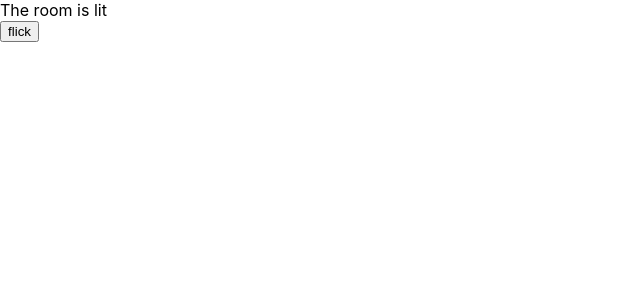
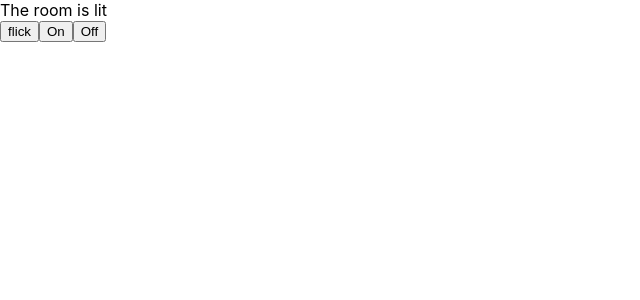
Before and after one commit to jasylwong/react-tutorial, a React (Create React App) app: page / in a window 1280 px wide. Shown: the top 300 px of the page, without its empty margins (0-640 px from the left). Built offline with nearby package versions, Linux system fonts and the light colour scheme.

Commit message:
add On and Off buttons

```diff
--- a/src/Room.js
+++ b/src/Room.js
@@ -10,6 +10,12 @@ const Room = function() {
       <button onClick={ () => setLit(!isLit) } >
         flick
       </button>
+      <button onClick={ () => setLit(true) } >
+        On
+      </button>
+      <button onClick={ () => setLit(false)} >
+        Off
+      </button>
     </div>
   )
 }
```
